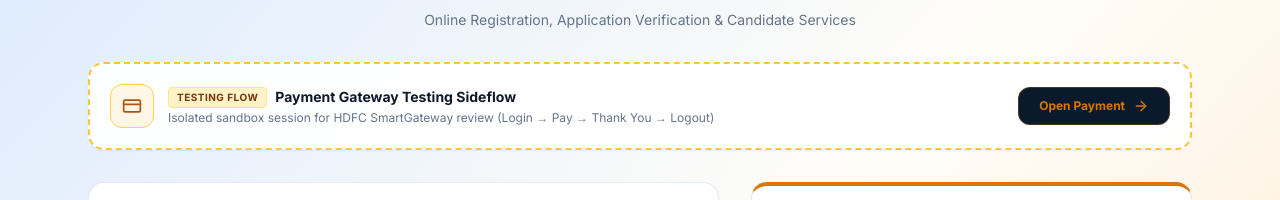
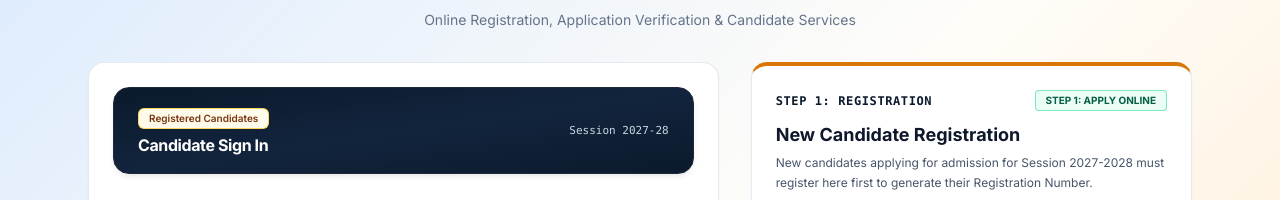
Before and after one commit to Harsh10092000/gurukul_kuk, a Next.js app: page / in a window 1280 px wide. Shown: the part 249-449 px from the top of the page. Built offline with nearby package versions, Linux system fonts and the light colour scheme; no server answers; the database is empty.

Commit message:
final changes

```diff
--- a/src/app/api/payment/razorpay/create-order/route.ts
+++ b/src/app/api/payment/razorpay/create-order/route.ts
@@ -172,9 +172,9 @@ export async function POST(request: Request) {
     const receiptId = `REC_${Date.now()}_${Math.floor(1000 + Math.random() * 9000)}`.slice(0, 40);
     const customerId = cleanPhone ? `cust_${cleanPhone}` : `cust_${Date.now()}`;
 
-    // Create official order on Razorpay with checkout amount (₹1 while paying as requested)
+    // Create official order on Razorpay with checkout amount (₹800)
     const rzpOrder = await createRazorpayOrder({
-      amount: RAZORPAY_CONFIG.CHECKOUT_AMOUNT_PAISE, // 100 paise = ₹1
+      amount: RAZORPAY_CONFIG.CHECKOUT_AMOUNT_PAISE, // 80000 paise = ₹800
       currency: RAZORPAY_CONFIG.CURRENCY,
       receipt: receiptId,
       notes: {
--- a/src/app/page.tsx
+++ b/src/app/page.tsx
@@ -8,7 +8,6 @@ import {
   AlertCircle,
   Eye,
   EyeOff,
-  CreditCard,
   ArrowRight,
   Headphones
 } from 'lucide-react';
@@ -206,34 +205,6 @@ export default function ExamPortalGateway() {
           </p>
         </div>
 
-        {/* Temporary Payment Sideflow Testing Access (Can be removed later) */}
-        <div className="mb-8 p-4 sm:p-5 bg-white/95 backdrop-blur-xs border-2 border-dashed border-amber-400/90 rounded-2xl shadow-sm flex flex-col sm:flex-row items-start sm:items-center justify-between gap-4">
-          <div className="flex items-center gap-3.5">
-            <div className="w-11 h-11 rounded-xl bg-amber-500/10 border border-amber-300 flex items-center justify-center text-amber-700 flex-shrink-0">
-              <CreditCard className="w-5 h-5" />
-            </div>
-            <div>
-              <div className="flex items-center gap-2">
-                <span className="text-[10px] font-bold uppercase tracking-wider px-2 py-0.5 rounded bg-amber-100 text-amber-900 border border-amber-200">
-                  Testing Flow
-                </span>
-                <h3 className="text-sm font-bold text-slate-900">
-                  Payment Gateway Testing Sideflow
-                </h3>
-              </div>
-              <p className="text-xs text-slate-500 mt-0.5">
-                Isolated sandbox session for HDFC SmartGateway review (Login &rarr; Pay &rarr; Thank You &rarr; Logout)
-              </p>
-            </div>
-          </div>
-          <Link
-            href="/payment"
-            className="w-full sm:w-auto inline-flex items-center justify-center gap-2 px-5 py-2.5 bg-portal-navy hover:bg-slate-900 text-portal-gold font-bold text-xs rounded-xl transition-all shadow-sm border border-portal-gold/30 hover:border-portal-gold flex-shrink-0"
-          >
-            <span>Open Payment</span>
-            <ArrowRight className="w-4 h-4" />
-          </Link>
-        </div>
 
         {/* Dual-Pane Gateway Layout */}
         <div className="grid grid-cols-1 lg:grid-cols-12 gap-8 items-stretch">
--- a/src/lib/razorpay.ts
+++ b/src/lib/razorpay.ts
@@ -7,14 +7,14 @@ export const RAZORPAY_CONFIG = {
   get KEY_SECRET(): string {
     return process.env.RAZORPAY_KEY_SECRET || '';
   },
-  // The actual amount charged by Razorpay during checkout (₹1 while paying as requested)
+  // The actual amount charged by Razorpay during checkout (₹800 while paying)
   get CHECKOUT_AMOUNT_RUPEES(): number {
     const envVal = process.env.RAZORPAY_PAYMENT_AMOUNT;
     if (envVal) {
       const parsed = parseFloat(envVal);
       if (!isNaN(parsed) && parsed > 0) return parsed;
     }
-    return 1;
+    return 800;
   },
   get CHECKOUT_AMOUNT_PAISE(): number {
     return Math.round(this.CHECKOUT_AMOUNT_RUPEES * 100);
```
